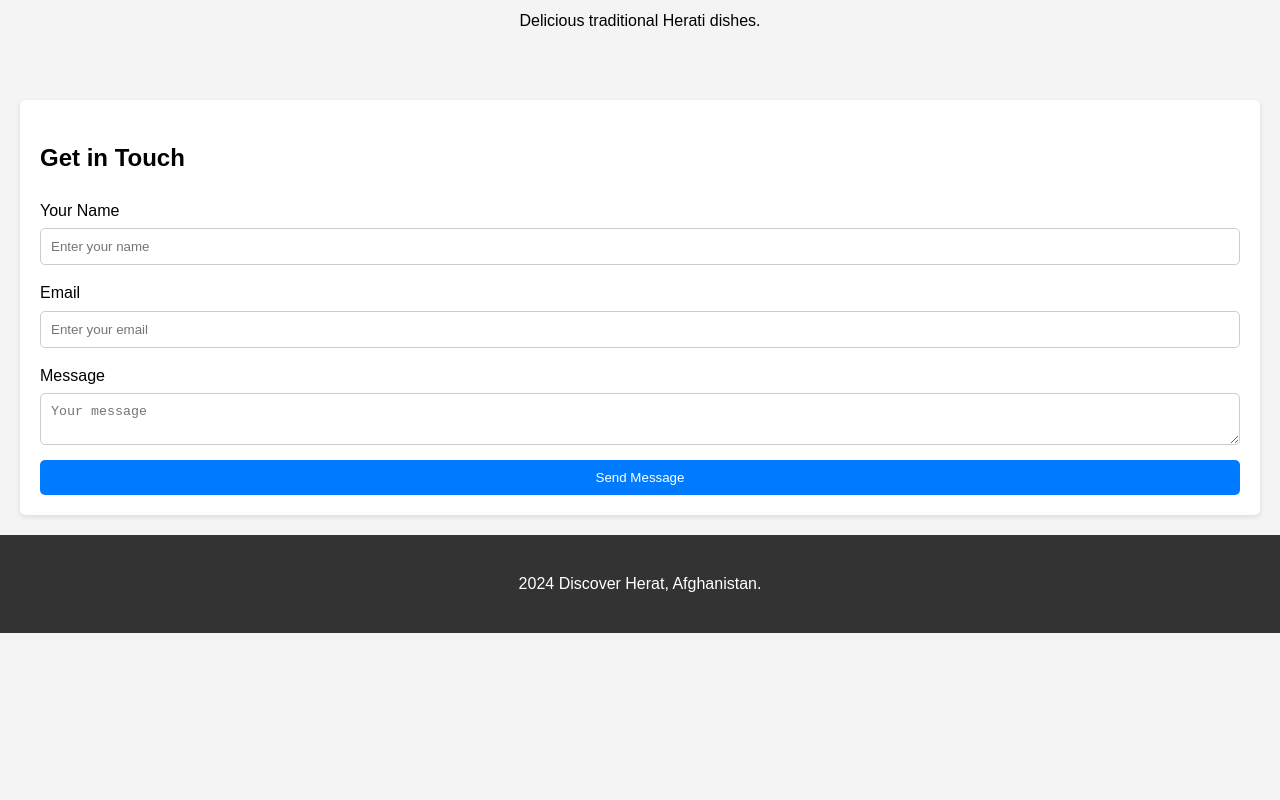
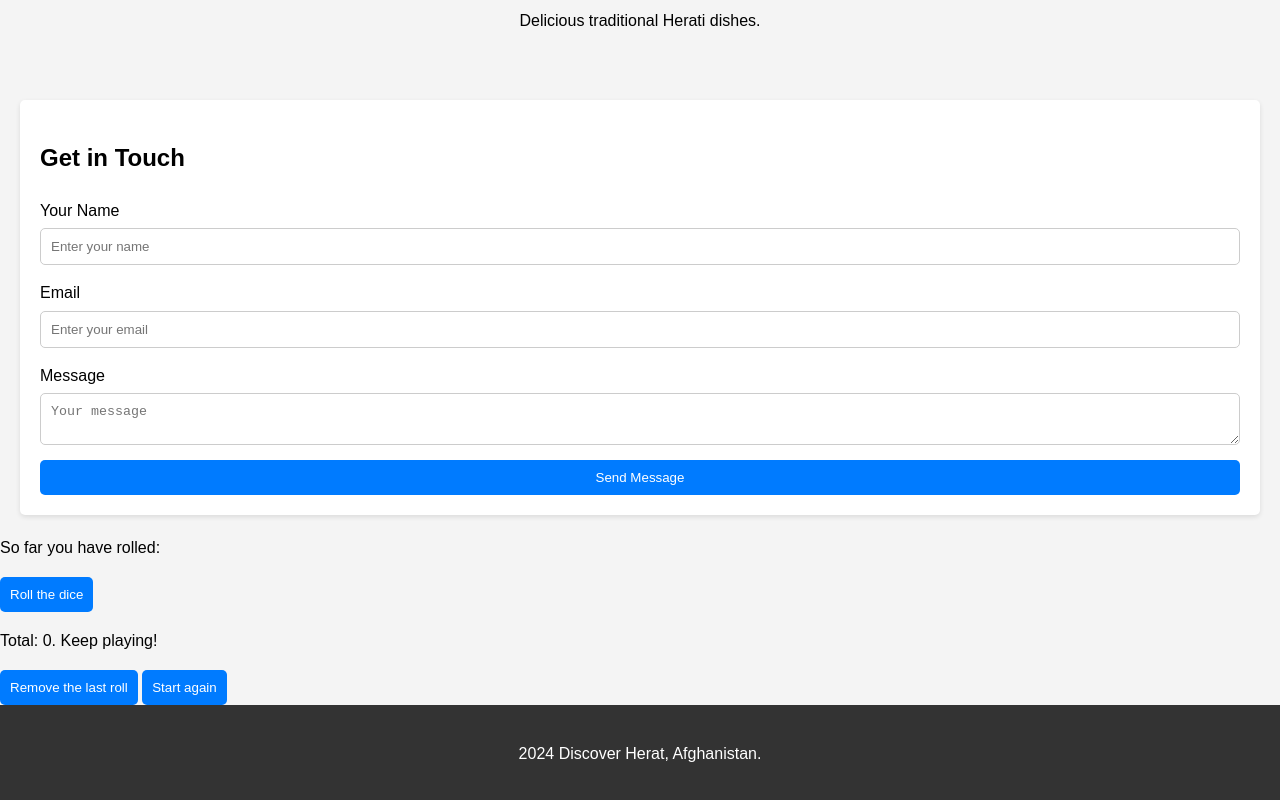
Before and after one commit to MahboobMohiq/Mahboob-Herat-city, a plain HTML site: page index.html in a window 1280 px wide. Shown: the part 4661-5461 px from the top of the page. Before the commit the page ends 5294 px from the top, so only its background shows below. Drawn offline with Linux system fonts and the light colour scheme.

Commit message:
index.html

```diff
--- a/index.html
+++ b/index.html
@@ -90,7 +90,12 @@
             <button type="submit">Send Message</button>
         </form>
     </section>
-
+<p>So far you have rolled:</p>
+<ul id="list"></ul>
+<button id="button_roll">Roll the dice</button>
+<p>Total: <span id="total">0</span>. <span id="info">Keep playing!</span></p>
+<button id="button_remove">Remove the last roll</button>
+<button id="button_restart">Start again</button>
     <footer>
         <p>2024 Discover Herat, Afghanistan.</p>
     </footer>
```
